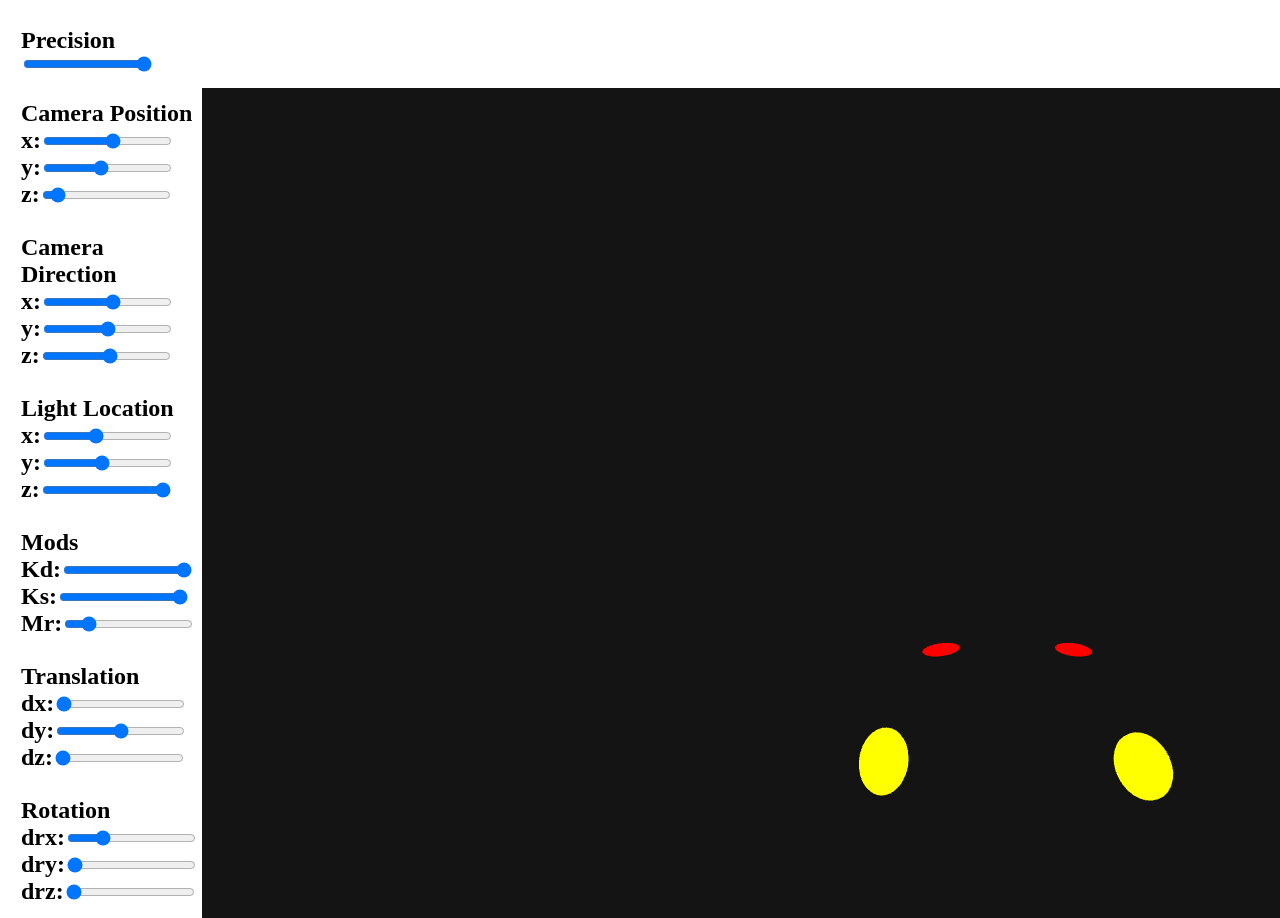
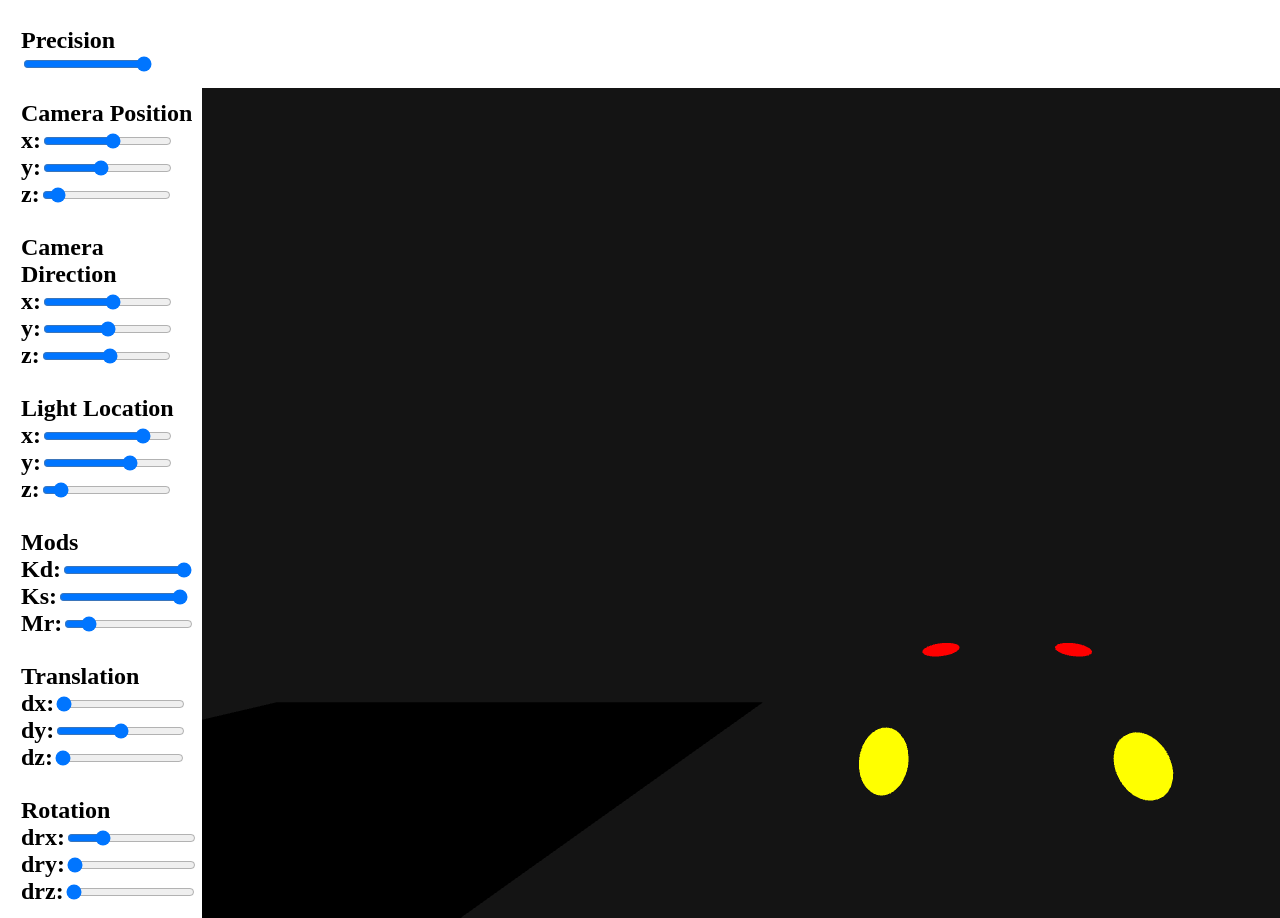
Before and after one commit to olszewskib/CarGraphicsEngine, a website with bundled scripts: page public/index.html in a window 1280 px wide. Shown: the top 918 px of the page. Built offline with nearby package versions, Linux system fonts and the light colour scheme; files whose address does not match are found by name.

Commit message:
Update light location and add support for multiple lights

```diff
--- a/src/index.ts
+++ b/src/index.ts
@@ -369,130 +369,6 @@ canvas.addEventListener("keyup", function(event) { keys[event.key] = false; })
 export const gl = canvas.getContext('webgl2');
 if(!gl) throw new Error("webGL not supported");
 
-// ------------------------------------------------------------------------ Bezier Surface -------------------------------------------------------------------------
-
-const surfaceModel = new BezierSurfaceModel();
-
-var precision: number = 20;
-const surface = new BezierSurface(precision,surfaceModel);
-
-var triangleVertices = getVertices(surface);
-var triangleNormals = getNormals(surface);
-var triangleTangents = getTangents(surface);
-var rgbTriangleColors = getColors(surface,meshColorVector);
-var textureCoords = getTexture(surface);
-
-export const drawBezierProgram = getProgram(gl,bezierVertexShaderSourceCode,bezierFragmentShaderSourceCode);
-if(!drawBezierProgram) throw new Error("getProgramError");
-
-const bezierAttributes = new GlAttributes(gl,drawBezierProgram);
-
-function drawBezier(gl:WebGL2RenderingContext, program: WebGLProgram, attributes: GlAttributes, cameraMatrix: M4, cameraPosition: Vec3) {
-
-    gl.useProgram(program);
-
-    gl.enableVertexAttribArray(attributes.a_vertex);
-    gl.enableVertexAttribArray(attributes.a_color);
-    gl.enableVertexAttribArray(attributes.a_normal);
-    gl.enableVertexAttribArray(attributes.a_texcoord);
-    gl.enableVertexAttribArray(attributes.a_tangent);
-
-    gl.uniform3fv(attributes.u_lightWorldPosition, lightLocation.getVec3ForBuffer());
-    gl.uniform3fv(attributes.u_eyePosition,cameraPosition.getVec3ForBuffer());
-    gl.uniform3fv(attributes.u_lightColor,lightColorVector.getVec3ForBuffer());
-    gl.uniform1f(attributes.u_m,mirror)
-    gl.uniform1f(attributes.u_ks,ks);
-    gl.uniform1f(attributes.u_kd,kd);
-
-    gl.uniform1f(attributes.isNormalMapFSLocation,isNormalMap);
-    gl.uniform1f(attributes.isNormalMapVSLocation,isNormalMap);
-    gl.uniform1f(attributes.isTextureLocation,isTexture);
-
-    var triangleBuffer = createStaticVertexBuffer(gl, triangleVertices);
-    var rgbTriabgleBuffer = createStaticVertexBuffer(gl, rgbTriangleColors);
-    var normalsBuffer = createStaticVertexBuffer(gl, triangleNormals);
-    var tangentsBuffer = createStaticVertexBuffer(gl, triangleTangents);
-    var textureBuffer = createStaticVertexBuffer(gl, textureCoords);
-
-    gl.bindBuffer(gl.ARRAY_BUFFER, triangleBuffer);
-    gl.vertexAttribPointer(attributes.a_vertex, 3, gl.FLOAT, false, 0, 0);
-
-    gl.bindBuffer(gl.ARRAY_BUFFER, normalsBuffer);
-    gl.vertexAttribPointer(attributes.a_normal, 3, gl.FLOAT, false, 0, 0);
-
-    gl.bindBuffer(gl.ARRAY_BUFFER, rgbTriabgleBuffer);
-    gl.vertexAttribPointer(attributes.a_color, 3, gl.UNSIGNED_BYTE, true, 0, 0);
-
-    gl.bindBuffer(gl.ARRAY_BUFFER, textureBuffer);
-    gl.vertexAttribPointer(attributes.a_texcoord, 2, gl.FLOAT, false, 0, 0);
-
-    gl.bindBuffer(gl.ARRAY_BUFFER, tangentsBuffer);
-    gl.vertexAttribPointer(attributes.a_tangent, 3, gl.FLOAT, false, 0, 0);
-
-    // texture
-    if(loadTexture) {
-
-        // loading texture
-        var texture = gl.createTexture();
-        gl.bindTexture(gl.TEXTURE_2D,texture);
-        gl.texImage2D(gl.TEXTURE_2D, 0, gl.RGBA, 1, 1, 0, gl.RGBA, gl.UNSIGNED_BYTE, new Uint8Array([0, 0, 255, 255]));
-
-        gl.texParameteri(gl.TEXTURE_2D, gl.TEXTURE_WRAP_S, gl.CLAMP_TO_EDGE);
-        gl.texParameteri(gl.TEXTURE_2D, gl.TEXTURE_WRAP_T, gl.CLAMP_TO_EDGE);
-        gl.texParameteri(gl.TEXTURE_2D, gl.TEXTURE_MIN_FILTER, gl.NEAREST);
-        gl.texParameteri(gl.TEXTURE_2D, gl.TEXTURE_MAG_FILTER, gl.NEAREST);
-
-        var image = document.getElementById(textureID) as HTMLImageElement;
-        if(image == null) {
-            throw new Error("imageError");
-        }
-        gl.bindTexture(gl.TEXTURE_2D, texture);
-        gl.texImage2D(gl.TEXTURE_2D, 0, gl.RGBA, gl.RGBA, gl.UNSIGNED_BYTE, image);
-
-        // loading normal map
-        var normalTexture = gl.createTexture();
-        gl.bindTexture(gl.TEXTURE_2D,normalTexture);
-        gl.texImage2D(gl.TEXTURE_2D, 0, gl.RGBA, 1, 1, 0, gl.RGBA, gl.UNSIGNED_BYTE, new Uint8Array([0, 0, 255, 255]));
-
-        gl.texParameteri(gl.TEXTURE_2D, gl.TEXTURE_WRAP_S, gl.CLAMP_TO_EDGE);
-        gl.texParameteri(gl.TEXTURE_2D, gl.TEXTURE_WRAP_T, gl.CLAMP_TO_EDGE);
-        gl.texParameteri(gl.TEXTURE_2D, gl.TEXTURE_MIN_FILTER, gl.NEAREST);
-        gl.texParameteri(gl.TEXTURE_2D, gl.TEXTURE_MAG_FILTER, gl.NEAREST);
-
-        var image = document.getElementById(normalMapID) as HTMLImageElement;
-        if(image == null) {
-            throw new Error("imageError");
-        }
-        gl.bindTexture(gl.TEXTURE_2D, normalTexture);
-        gl.texImage2D(gl.TEXTURE_2D, 0, gl.RGBA, gl.RGBA, gl.UNSIGNED_BYTE, image);
-
-        // binding textures
-        var texLocation = gl.getUniformLocation(program,'tex');
-        var normaltexLocation = gl.getUniformLocation(program,'normalTex');
-
-        gl.uniform1i(texLocation, 0);
-        gl.uniform1i(normaltexLocation, 1);
-
-        gl.activeTexture(gl.TEXTURE0 + 0.0);
-        gl.bindTexture(gl.TEXTURE_2D, texture);
-        gl.activeTexture(gl.TEXTURE1 + 0.0);
-        gl.bindTexture(gl.TEXTURE_2D, normalTexture);
-
-        loadTexture = false;
-    }
-
-    var modelMatrix = M4.scaling(1000,1000,1000);
-    var rotationMatrix = M4.rotationZ(deg2rad(90));
-    modelMatrix = M4.multiply(modelMatrix,rotationMatrix);
-
-    var worldViewProjectionMatrix = M4.multiply(modelMatrix,cameraMatrix);
-
-    gl.uniformMatrix4fv(attributes.u_world, false, modelMatrix.convert());
-    gl.uniformMatrix4fv(attributes.u_worldViewProjection, false, worldViewProjectionMatrix.convert());
-
-    gl.drawArrays(gl.TRIANGLES, 0, surface.triangles.length * 3);
-}
-
 // ------------------------------------------------------------------------- Lights -------------------------------------------------------------------------
 
 const lightMesh = new CarLightModel(20,1);
@@ -509,6 +385,34 @@ const drawLightProgram = getProgram(gl,lightsVertexShader,lightsFragmentShader);
 if(!drawLightProgram) throw new Error("getProgramError");
 
 const lightAttributes = new GlAttributes(gl,drawLightProgram);
+
+// ------------------------------------------------------------------------ Bezier Surface -------------------------------------------------------------------------
+
+const bezierProgram = getProgram(gl,bezierVertexShaderSourceCode,bezierFragmentShaderSourceCode);
+if(!bezierProgram) throw new Error("getProgramError");
+
+const surfaceModel = new BezierSurfaceModel();
+
+var bezierTexture = document.getElementById('pipes') as HTMLImageElement;
+if(bezierTexture == null) throw new Error("imageError");
+
+var bezierNormalMap = document.getElementById('pipesNormal') as HTMLImageElement;
+if(bezierNormalMap == null) throw new Error("imageError");
+
+var bezierTextures = createTexture(gl,bezierProgram,bezierTexture,bezierNormalMap);
+if(bezierTextures[0] == null || bezierTextures[1] == null) throw new Error("textureError");
+
+var precision: number = 20;
+const surface = new BezierSurface(precision,surfaceModel, lightLocation, carLights, bezierTextures[0], bezierTextures[1], mirror, ks, kd);
+
+var triangleVertices = getVertices(surface);
+var triangleNormals = getNormals(surface);
+var triangleTangents = getTangents(surface);
+var rgbTriangleColors = getColors(surface,meshColorVector);
+var textureCoords = getTexture(surface);
+
+
+const bezierAttributes = new GlAttributes(gl,bezierProgram);
 
 // ------------------------------------------------------------------------- Car -------------------------------------------------------------------------
 
@@ -709,7 +613,7 @@ function drawScene(now: number = 0, skip: boolean = false) {
     }
 
     if(!gl) throw new Error("webGL not supported");
-    if(!drawBezierProgram) throw new Error("getProgramError");
+    if(!bezierProgram) throw new Error("getProgramError");
     if(!carProgram) throw new Error("getProgramError");
     if(!roadProgram) throw new Error("getProgramError");
     if(!drawLightProgram) throw new Error("getProgramError");
@@ -746,6 +650,8 @@ function drawScene(now: number = 0, skip: boolean = false) {
     hangar.draw(gl, hangarProgram, hangarAttributes, cameraMatrix, cameraPosition);
     //drawHangar(gl, hangarProgram, hangarAttributes, cameraMatrix, cameraPosition);
 
+    surface.draw(gl, bezierProgram, bezierAttributes, cameraMatrix, cameraPosition);
+
     //leftRearLight.location.v1 = Tx;
     //leftRearLight.location.v2 = Ty;
     //leftRearLight.location.v3 = Tz;
--- a/src/lib/bezier/fragmentShader.ts
+++ b/src/lib/bezier/fragmentShader.ts
@@ -2,17 +2,17 @@
 export const bezierFragmentShaderSourceCode = `#version 300 es
 precision mediump float;
 
+#define NO_LIGHTS 5
+
+in vec3 surfaceToLight[NO_LIGHTS];
 in vec3 fragmentNormal;
-in vec3 surfaceToLight;
 in vec3 fragmentColor;
 in vec3 surfaceToEye;
 in vec2 texCoord;
 
-uniform float isNormalMapFS;
-uniform sampler2D normalTex;
-uniform vec3 u_lightColor;
-uniform float isTexture;
-uniform sampler2D tex;
+uniform vec3 u_lightColor[NO_LIGHTS];
+uniform sampler2D u_normalTexture;
+uniform sampler2D u_texture;
 uniform float u_kd;
 uniform float u_ks;
 uniform float u_m;
@@ -21,35 +21,25 @@ out vec4 outputColor;
 
 void main() {
 
-    // chcecking if there is a normal map
-    vec3 normal;
-    if(isNormalMapFS == 1.0) {
-        normal = texture(normalTex,texCoord).rgb;
-        normal = normalize(normal * 2.0 - 1.0);
-    }
-    else {
-        normal = normalize(fragmentNormal);
+    vec3 normal = texture(u_normalTexture,texCoord).rgb;
+    normal = normalize(normal * 2.0 - 1.0);
+
+    vec3 totalLight = vec3(0.0);
+    vec3 totalReflect = vec3(0.0);
+
+    for(int i=0; i<NO_LIGHTS; i++) {
+      vec3 s2l = normalize(surfaceToLight[i]);
+      vec3 halfVector = normalize(s2l + surfaceToEye);
+
+      float light = max(dot(normal, s2l), 0.0);
+      float reflect = pow(max(dot(normal, halfVector), 0.0), u_m);
+
+      totalLight += light * u_lightColor[i];
+      totalReflect += reflect * u_lightColor[i];
     }
 
-    // calculating the half vector in order to set the direction of light reflection
-    vec3 s2l = normalize(surfaceToLight);
-    vec3 s2e = normalize(surfaceToEye);
-    vec3 halfVector = normalize(s2l + s2e);
+    outputColor = texture(u_texture,texCoord);
+    outputColor.rgb *= (totalLight * u_kd);
+    outputColor.rgb += (totalReflect * u_ks);
 
-    float light = dot(normal, s2l);
-    float reflect = 0.0;
-    if(light > 0.0) {
-        reflect = pow(dot(normal, halfVector), u_m);
-    }
-
-    // checking if we should draw a texture or a normal color
-    if(isTexture == 1.0) {
-        outputColor = texture(tex,texCoord);
-    }
-    else {
-        outputColor = vec4(fragmentColor, 1.0);
-    }
-
-    outputColor.rgb *= (light * u_lightColor * u_kd);
-    outputColor.rgb += (reflect * u_lightColor * u_ks);
 }`;
--- a/src/lib/bezier/vertexShader.ts
+++ b/src/lib/bezier/vertexShader.ts
@@ -1,6 +1,8 @@
 
 export const bezierVertexShaderSourceCode = `#version 300 es
 precision mediump float;
+
+#define NO_LIGHTS 5
 
 in vec2 a_texcoord;
 in vec3 a_tangent;
@@ -8,13 +10,12 @@ in vec4 a_vertex;
 in vec3 a_normal;
 in vec3 a_color;
 
+uniform vec3 u_lightWorldPosition[NO_LIGHTS];
 uniform mat4 u_worldViewProjection;
-uniform vec3 u_lightWorldPosition;
-uniform float isNormalMapVS;
 uniform vec3 u_eyePosition;
 uniform mat4 u_world;
 
-out vec3 surfaceToLight;
+out vec3 surfaceToLight[NO_LIGHTS];
 out vec3 fragmentNormal;
 out vec3 fragmentColor;
 out vec3 surfaceToEye;
@@ -29,29 +30,20 @@ void main() {
     fragmentNormal = N;
 
     mat3 TBN;
-    if(isNormalMapVS == 1.0) {
-        vec3 T = normalize(vec3(u_world * vec4(a_tangent, 0.0)));
-        T = normalize(T - dot(N,T) * N);
-        vec3 B = cross(N,T);
-        TBN = transpose(mat3(T,-B,N));
-    }
+    vec3 T = normalize(vec3(u_world * vec4(a_tangent, 0.0)));
+    T = normalize(T - dot(N,T) * N);
+    vec3 B = cross(N,T);
+    TBN = transpose(mat3(T,-B,N));
 
     // surface postion
     vec3 surfacePosition = (u_world * a_vertex).xyz;
+    surfaceToEye = TBN * normalize(u_eyePosition - surfacePosition);
 
-    // directional lighting
-    if(isNormalMapVS == 1.0) {
-        surfaceToLight = TBN * normalize(u_lightWorldPosition - surfacePosition);
-        surfaceToEye = TBN * normalize(u_eyePosition - surfacePosition);
-    }
-    else {
-        surfaceToLight = normalize(u_lightWorldPosition - surfacePosition);
-        surfaceToEye = normalize(u_eyePosition - surfacePosition);
+    for(int i=0; i<NO_LIGHTS; i++) {
+        surfaceToLight[i] = TBN * normalize(u_lightWorldPosition[i] - surfacePosition);
     }
 
-    // color of the vertex
     fragmentColor = a_color;
 
-    // pass texture position to the fragment shadere
     texCoord = a_texcoord;
 }`;
--- a/src/models/bezier/BezierSurface.ts
+++ b/src/models/bezier/BezierSurface.ts
@@ -2,6 +2,10 @@ import { Vec3 } from "../math/vec3";
 import { Vertex } from "./vertex";
 import { Triangle } from "./triangle";
 import { BezierSurfaceModel } from "./BezierSurfaceModel";
+import { GlAttributes, createStaticVertexBuffer } from "../../webGL";
+import { deg2rad } from "../math/angles";
+import { M4 } from "../math/m4";
+import { CarLight } from "../lights/carLight";
 
 export class BezierSurface {
     size: number;
@@ -9,11 +13,44 @@ export class BezierSurface {
     triangles: Triangle[];
     surface: BezierSurfaceModel;
 
-    constructor(precision: number, surface: BezierSurfaceModel) {
+    verticesBuffer: Float32Array;
+    normalsBuffer: Float32Array;
+    textureBuffer: Float32Array;
+    tangentsBuffer: Float32Array;
+    colorsBuffer: Uint8Array;
+    texture: WebGLTexture;
+    normalTexture: WebGLTexture;
+    mirror: number;
+    ks: number;
+    kd: number;
+
+    // TODO: waiting for refactor
+    mainLight: Vec3;
+    carLights: CarLight[];
+
+
+    constructor(precision: number, surface: BezierSurfaceModel, mainLight: Vec3, carLights: CarLight[], texture: WebGLTexture, normalTexture: WebGLTexture, mirror: number, ks: number, kd: number) {
         this.size = 1;
         this.precision = precision;
         this.triangles = [];
         this.surface = surface;
+
+        // buffers
+        this.verticesBuffer = new Float32Array();
+        this.normalsBuffer = new Float32Array();
+        this.textureBuffer = new Float32Array();
+        this.tangentsBuffer = new Float32Array();
+        this.colorsBuffer = new Uint8Array();
+        this.texture = texture;
+        this.normalTexture = normalTexture;
+        this.mirror = mirror;
+        this.ks = ks;
+        this.kd = kd;
+
+        // TODO: waiting for refactor
+        this.mainLight = mainLight;
+        this.carLights = carLights;
+
         this.construct(this.precision);
     }
 
@@ -81,6 +118,84 @@ export class BezierSurface {
                 this.triangles.push(tHigh);
             }
         }
+
+        this.verticesBuffer = getVertices(this);
+        this.normalsBuffer = getNormals(this);
+        this.textureBuffer = getTexture(this);
+        this.tangentsBuffer = getTangents(this);
+        this.colorsBuffer = getColors(this);
+    }
+
+    draw(gl:WebGL2RenderingContext, program: WebGLProgram, attributes: GlAttributes, cameraMatrix: M4, cameraPosition: Vec3) {
+
+        gl.useProgram(program);
+
+        gl.enableVertexAttribArray(attributes.a_vertex);
+        gl.enableVertexAttribArray(attributes.a_color);
+        gl.enableVertexAttribArray(attributes.a_normal);
+        gl.enableVertexAttribArray(attributes.a_texcoord);
+        gl.enableVertexAttribArray(attributes.a_tangent);
+
+        var lights = [...this.mainLight.getVec3ForBuffer()]
+        this.carLights.forEach(light => {
+            lights.push(...light.location.getVec3ForBuffer());
+        });
+
+        var lightColors = [1,1,1];
+        this.carLights.forEach(light => {
+            lightColors.push(...light.color.getVec3ForColorBuffer());
+        });
+
+        gl.uniform3fv(attributes.u_lightWorldPosition, lights);
+        gl.uniform3fv(attributes.u_eyePosition,cameraPosition.getVec3ForBuffer());
+        gl.uniform3fv(attributes.u_lightColor, lightColors);
+        gl.uniform1f(attributes.u_m,this.mirror)
+        gl.uniform1f(attributes.u_ks,this.ks);
+        gl.uniform1f(attributes.u_kd,this.kd);
+
+        gl.uniform1f(attributes.isNormalMapFSLocation,1.0);
+        gl.uniform1f(attributes.isNormalMapVSLocation,1.0);
+        gl.uniform1f(attributes.isTextureLocation,1.0);
+
+        var triangleBuffer = createStaticVertexBuffer(gl, this.verticesBuffer);
+        var rgbTriabgleBuffer = createStaticVertexBuffer(gl, this.colorsBuffer);
+        var normalsBuffer = createStaticVertexBuffer(gl, this.normalsBuffer);
+        var tangentsBuffer = createStaticVertexBuffer(gl, this.tangentsBuffer);
+        var textureBuffer = createStaticVertexBuffer(gl, this.textureBuffer);
+
+        gl.bindBuffer(gl.ARRAY_BUFFER, triangleBuffer);
+        gl.vertexAttribPointer(attributes.a_vertex, 3, gl.FLOAT, false, 0, 0);
+
+        gl.bindBuffer(gl.ARRAY_BUFFER, normalsBuffer);
+        gl.vertexAttribPointer(attributes.a_normal, 3, gl.FLOAT, false, 0, 0);
+
+        gl.bindBuffer(gl.ARRAY_BUFFER, rgbTriabgleBuffer);
+        gl.vertexAttribPointer(attributes.a_color, 3, gl.UNSIGNED_BYTE, true, 0, 0);
+
+        gl.bindBuffer(gl.ARRAY_BUFFER, textureBuffer);
+        gl.vertexAttribPointer(attributes.a_texcoord, 2, gl.FLOAT, false, 0, 0);
+
+        gl.bindBuffer(gl.ARRAY_BUFFER, tangentsBuffer);
+        gl.vertexAttribPointer(attributes.a_tangent, 3, gl.FLOAT, false, 0, 0);
+
+        gl.uniform1i(attributes.u_texture, 0);
+        gl.uniform1i(attributes.u_normalTexture, 1);
+
+        gl.activeTexture(gl.TEXTURE0 + 0.0);
+        gl.bindTexture(gl.TEXTURE_2D, this.texture);
+        gl.activeTexture(gl.TEXTURE1 + 0.0);
+        gl.bindTexture(gl.TEXTURE_2D, this.normalTexture);
+
+        var modelMatrix = M4.scaling(1000,1000,1000);
+        var rotationMatrix = M4.rotationZ(deg2rad(90));
+        modelMatrix = M4.multiply(modelMatrix,rotationMatrix);
+
+        var worldViewProjectionMatrix = M4.multiply(modelMatrix,cameraMatrix);
+
+        gl.uniformMatrix4fv(attributes.u_world, false, modelMatrix.convert());
+        gl.uniformMatrix4fv(attributes.u_worldViewProjection, false, worldViewProjectionMatrix.convert());
+
+        gl.drawArrays(gl.TRIANGLES, 0, this.verticesBuffer.length / 3);
     }
 
     liftOuterEdge(height: number): void {
```
Also changed, not shown: public/index.html (+3 -3 lines).
